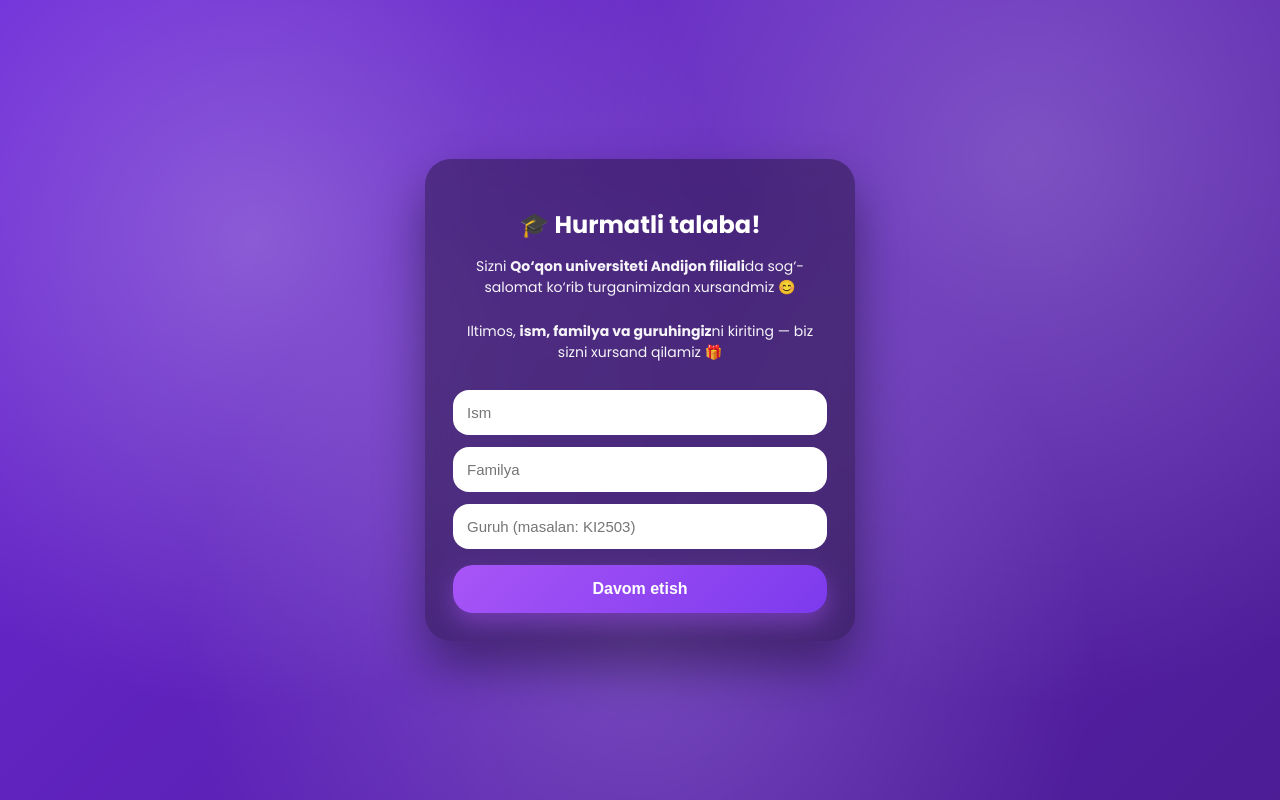
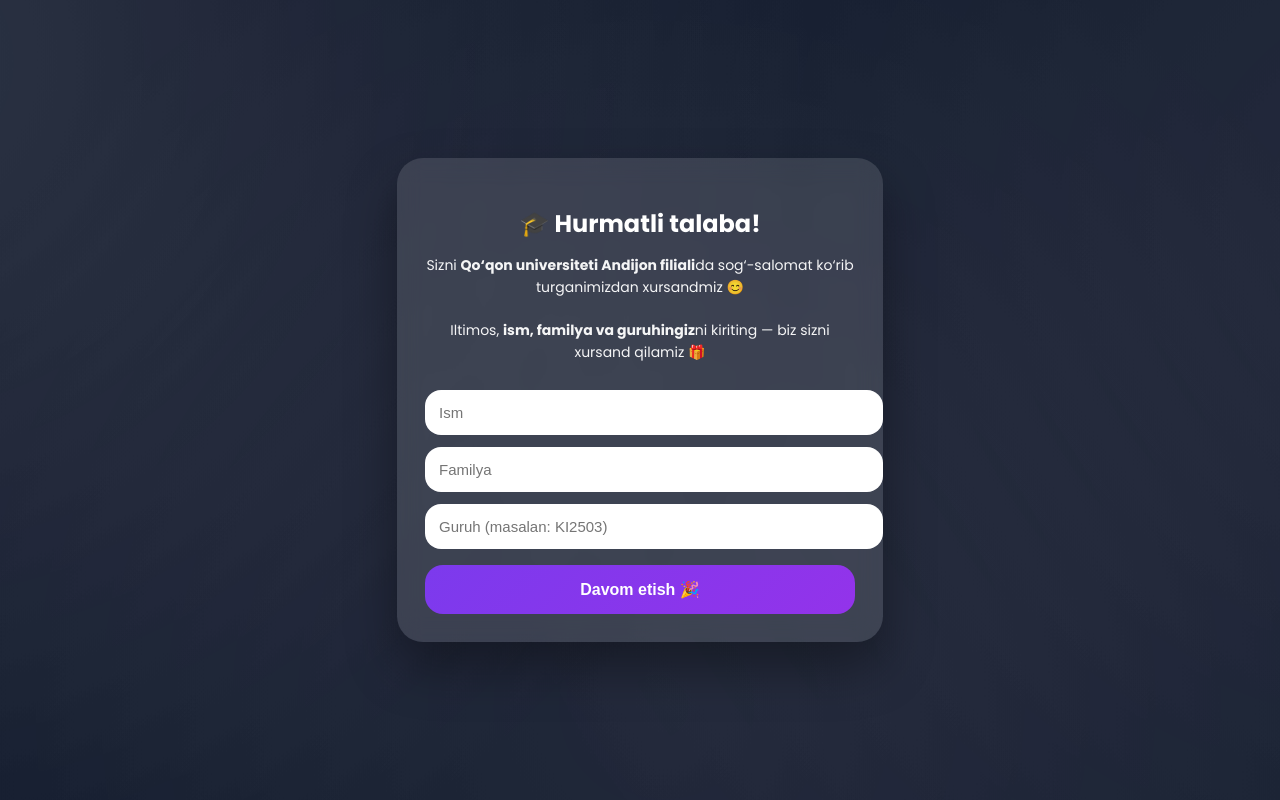
Before and after one commit to omadbekrustamov077-lang/welcome-qr, a plain HTML site: page index.html in a window 1280 px wide. Drawn offline with Linux system fonts and the light colour scheme.

Commit message:
Update index.html

```diff
--- a/index.html
+++ b/index.html
@@ -8,7 +8,7 @@
 <link href="https://fonts.googleapis.com/css2?family=Poppins:wght@400;600;700&display=swap" rel="stylesheet">
 
 <style>
-*{box-sizing:border-box}
+/* ===== ASOSIY ===== */
 body{
   margin:0;
   min-height:100vh;
@@ -18,40 +18,65 @@
   font-family:'Poppins',sans-serif;
   color:#fff;
   overflow:hidden;
-  background:#4c1d95;
+  background:#0f172a; /* asosiy rang (oldingi kabi) */
 }
 
-/* BULUTLI QIMIRLAYDIGAN FON */
-.clouds{
+/* ===== BULUTSIMON ANIMATSIYA ===== */
+.bg{
   position:fixed;
   inset:0;
-  background:
-    radial-gradient(circle at 20% 30%, rgba(255,255,255,.25), transparent 40%),
-    radial-gradient(circle at 80% 20%, rgba(255,255,255,.22), transparent 45%),
-    radial-gradient(circle at 50% 80%, rgba(255,255,255,.18), transparent 50%),
-    linear-gradient(135deg,#6d28d9,#4c1d95);
-  animation: moveClouds 18s ease-in-out infinite alternate;
   z-index:-1;
 }
-@keyframes moveClouds{
-  0%{filter:blur(0px); transform:scale(1)}
-  100%{filter:blur(2px); transform:scale(1.05)}
+
+.bg::before,
+.bg::after{
+  content:"";
+  position:absolute;
+  width:200%;
+  height:200%;
+  top:-50%;
+  left:-50%;
+  background:
+    radial-gradient(circle at 20% 30%, rgba(255,255,255,0.08), transparent 40%),
+    radial-gradient(circle at 80% 40%, rgba(255,255,255,0.06), transparent 45%),
+    radial-gradient(circle at 50% 70%, rgba(255,255,255,0.05), transparent 50%);
+  animation: moveClouds 40s linear infinite;
 }
 
+.bg::after{
+  animation-duration: 60s;
+  opacity:0.7;
+}
+
+@keyframes moveClouds{
+  0%{ transform:translateX(0) translateY(0); }
+  100%{ transform:translateX(200px) translateY(-150px); }
+}
+
+/* ===== KARTA ===== */
 .card{
-  background:rgba(0,0,0,.35);
+  background:rgba(255,255,255,0.12);
   backdrop-filter:blur(12px);
   padding:28px;
   border-radius:26px;
   width:90%;
   max-width:430px;
   text-align:center;
-  box-shadow:0 25px 50px rgba(0,0,0,.4);
+  box-shadow:0 25px 50px rgba(0,0,0,.35);
 }
 
-h2{font-weight:700;margin-bottom:10px}
-p{font-size:14px;line-height:1.55;opacity:.95}
+h2{
+  font-weight:700;
+  margin-bottom:12px;
+}
 
+p{
+  font-size:14px;
+  line-height:1.55;
+  opacity:.95;
+}
+
+/* ===== INPUT ===== */
 input{
   width:100%;
   padding:14px;
@@ -62,28 +87,32 @@
   outline:none;
 }
 
+/* ===== TUGMA ===== */
 button{
   width:100%;
   padding:15px;
   margin-top:16px;
   border:none;
-  border-radius:20px;
+  border-radius:18px;
   font-size:16px;
-  font-weight:700;
+  font-weight:600;
   cursor:pointer;
+  background:linear-gradient(135deg,#7c3aed,#9333ea); /* binafsha tugma */
   color:#fff;
-  background:linear-gradient(135deg,#a855f7,#7c3aed);
-  box-shadow:0 10px 25px rgba(168,85,247,.45);
 }
-button:active{transform:scale(.98)}
+button:active{
+  transform:scale(0.98);
+}
 </style>
 </head>
 
 <body>
-<div class="clouds"></div>
+
+<div class="bg"></div>
 
 <div class="card">
   <h2>🎓 Hurmatli talaba!</h2>
+
   <p>
     Sizni <b>Qo‘qon universiteti Andijon filiali</b>da
     sog‘-salomat ko‘rib turganimizdan xursandmiz 😊<br><br>
@@ -95,22 +124,24 @@
   <input id="surname" placeholder="Familya">
   <input id="group" placeholder="Guruh (masalan: KI2503)">
 
-  <button onclick="go()">Davom etish</button>
+  <button onclick="go()">Davom etish 🎉</button>
 </div>
 
 <script>
 function go(){
-  const n=document.getElementById("name").value.trim();
-  const s=document.getElementById("surname").value.trim();
-  const g=document.getElementById("group").value.trim();
-  if(!n||!s||!g){
+  const n = name.value.trim();
+  const s = surname.value.trim();
+  const g = group.value.trim();
+
+  if(!n || !s || !g){
     alert("Iltimos, barcha maydonlarni to‘ldiring");
     return;
   }
-  location.href=
-   "main.html?name="+encodeURIComponent(n)+
-   "&surname="+encodeURIComponent(s)+
-   "&group="+encodeURIComponent(g);
+
+  window.location.href =
+    "main.html?name=" + encodeURIComponent(n) +
+    "&surname=" + encodeURIComponent(s) +
+    "&group=" + encodeURIComponent(g);
 }
 </script>
 
```
